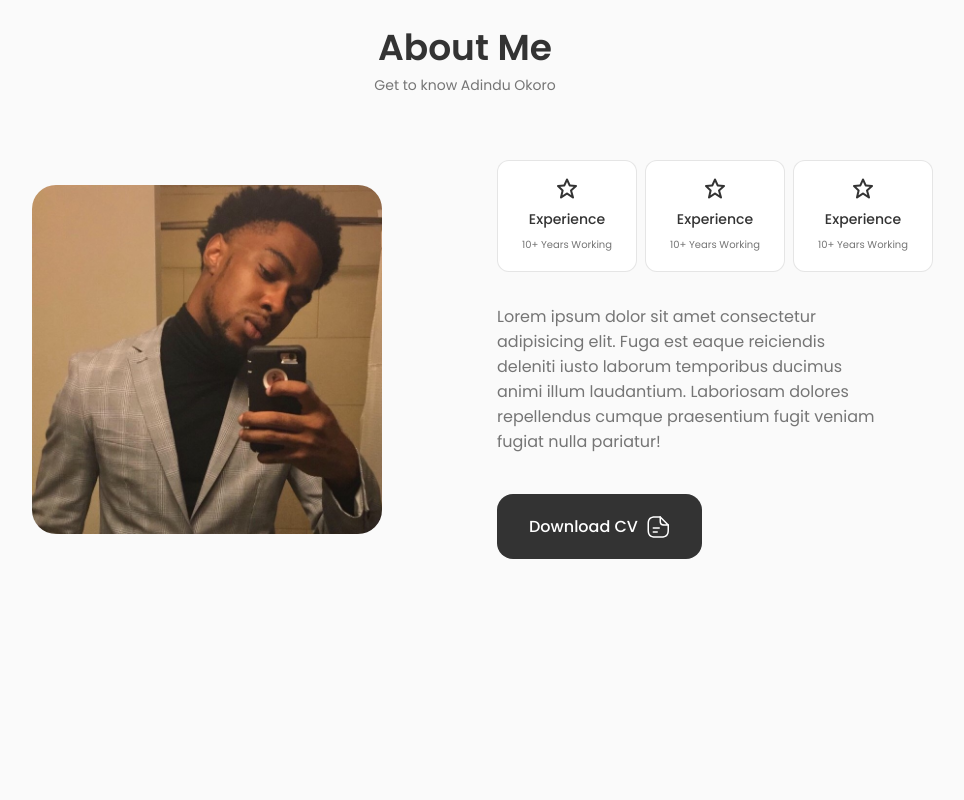
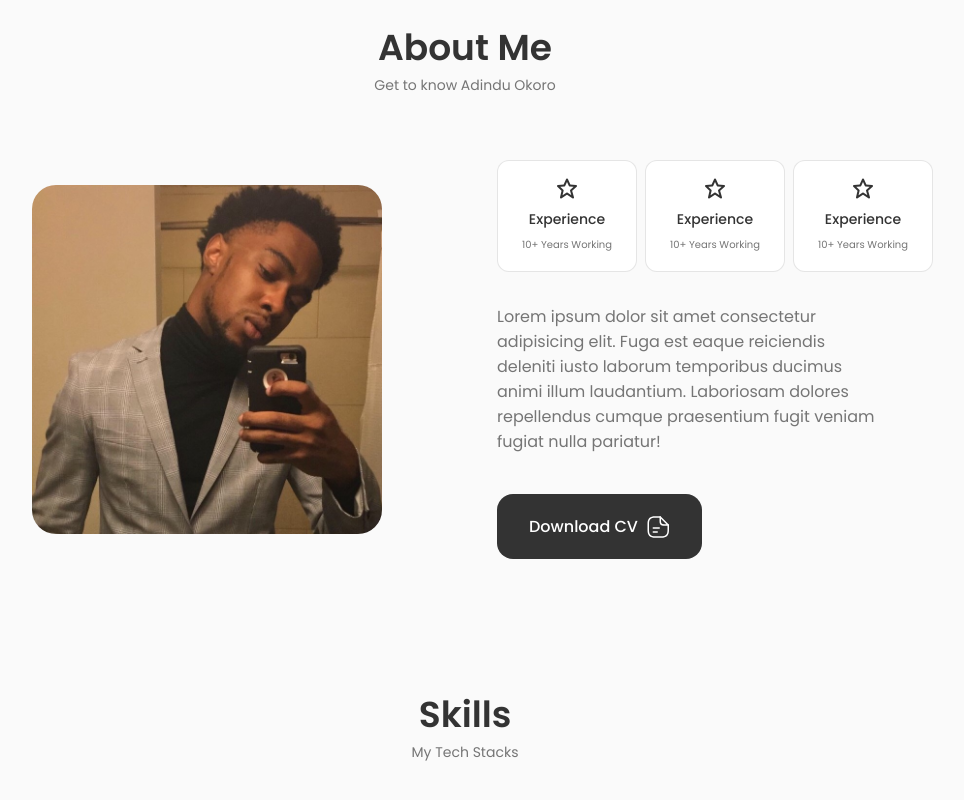
Before and after one commit to adinduokoro/Adi-Okoro, a React (Create React App) app: page / in a window 1280 px wide. Shown: the part 766-1566 px from the top of the page, without its empty margins (175-1139 px from the left). Before the commit the page ends 1357 px from the top, so only its background shows below. Built offline with nearby package versions, Linux system fonts and the light colour scheme.

Commit message:
Skills
Added the title and subtitle.

```diff
--- a/src/App.js
+++ b/src/App.js
@@ -3,6 +3,7 @@ import React from 'react';
 import Header from './components/header/Header';
 import Home from './components/home/Home';
 import About from './components/about/About';
+import Skills from './components/skills/Skills';
 
 function App() {
   return (
@@ -11,6 +12,7 @@ function App() {
       <main className="main">
         <Home />
         <About />
+        <Skills />
       </main>
     </>
   );
--- a/src/components/skills/Skills.jsx
+++ b/src/components/skills/Skills.jsx
@@ -4,7 +4,8 @@ import './skills.css'
 const Skills = () => {
   return (
     <section className="skills section" id="skills">
-
+      <h2 className="section__title">Skills</h2>
+      <span className='section__subtitle'>My Tech Stacks</span>
     </section>
   )
 }
```
